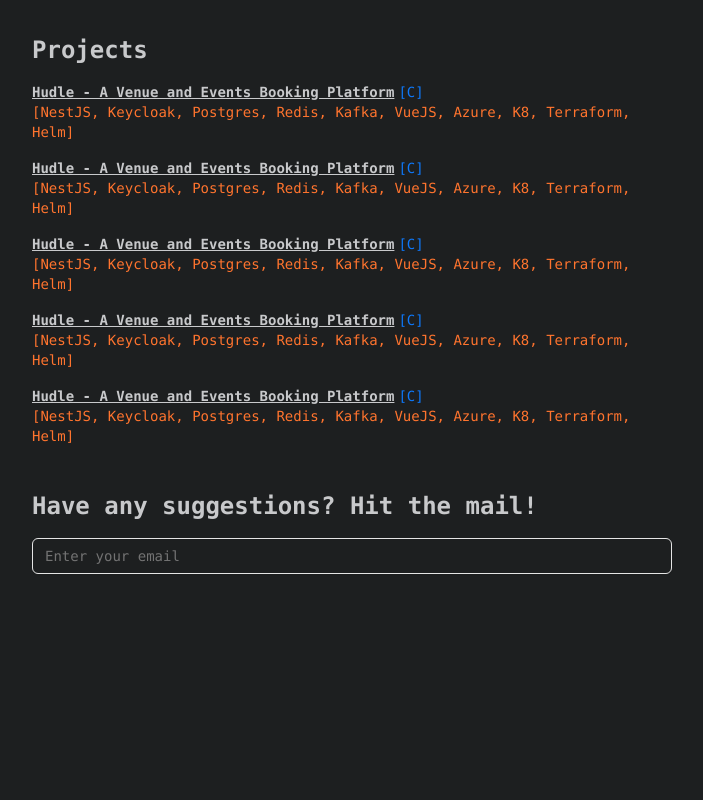
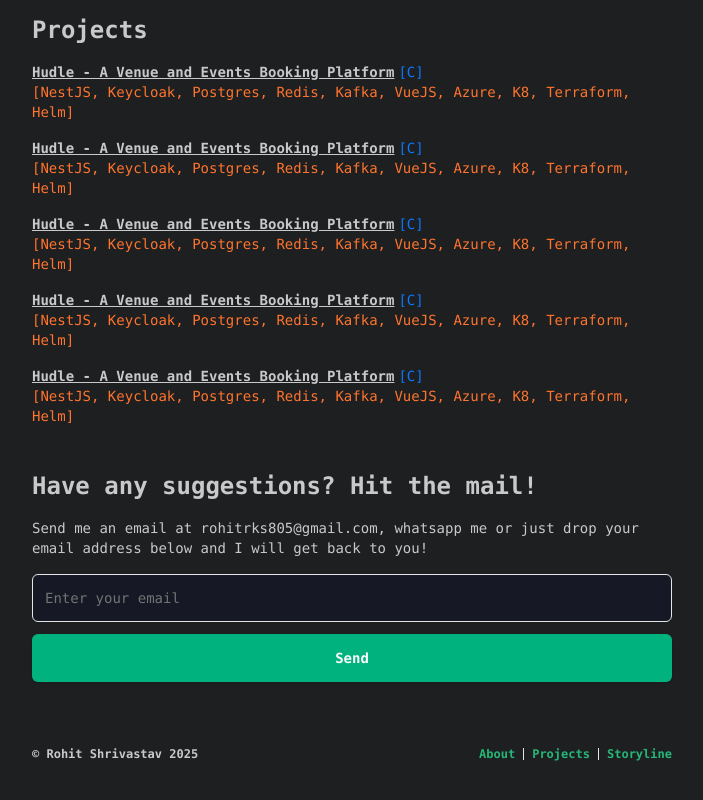
Before and after one commit to STRANJaR/rksdotcom-portfolio, a Next.js app: page / in a window 1280 px wide. Shown: the part 886-1686 px from the top of the page, without its empty margins (288-991 px from the left). Before the commit the page ends 1520 px from the top, so only its background shows below. Built offline with nearby package versions, Linux system fonts and the light colour scheme.

Commit message:
blueprint

```diff
--- a/app/page.tsx
+++ b/app/page.tsx
@@ -1,4 +1,5 @@
 import Experience from '@/components/Experience'
+import Footer from '@/components/Footer'
 import Greeting from '@/components/Greeting'
 import Header from '@/components/Header'
 import Projects from '@/components/Projects'
@@ -8,13 +9,14 @@
 
 const Home = () => {
   return (
-    <main className='bg-dark-1 flex flex-col gap-6 py-10'>
-      <Header/>
-      <Greeting/>
-      <TechStack/>
-      <Experience/>
-      <Projects/>
-      <ReachOut/>
+    <main className='bg-dark-1 flex flex-col gap-6 py-5'>
+      <Header />
+      <Greeting />
+      <TechStack />
+      <Experience />
+      <Projects />
+      <ReachOut />
+      <Footer />
     </main>
   )
 }
--- /dev/null
+++ b/components/Footer.tsx
@@ -0,0 +1,27 @@
+import Link from 'next/link'
+import React from 'react'
+import { Separator } from './ui/separator'
+
+const Footer = () => {
+    return (
+        <main className='h-full w-full   flex flex-row justify-center py-5'>
+            <section className='h-full w-[50%] flex flex-col gap-4 '>
+                <div className='flex flex-row items-center justify-between '>
+                    <div>
+                        <h4 className='font-bold text-xs'> &copy; Rohit Shrivastav 2025</h4>
+                    </div>
+
+                    <div className='flex flex-row items-center h-3 gap-2'>
+                        <Link href={'#'} className='text-xs font-bold text-green-2 hover:underline'>About</Link>
+                        <Separator orientation='vertical' />
+                        <Link href={'#'} className='text-xs font-bold text-green-2 hover:underline'>Projects</Link>
+                        <Separator orientation='vertical' />
+                        <Link href={'#'} className='text-xs font-bold text-green-2 hover:underline'>Storyline</Link>
+                    </div>
+                </div>
+            </section>
+        </main>
+    )
+}
+
+export default Footer
--- a/components/Header.tsx
+++ b/components/Header.tsx
@@ -8,13 +8,14 @@
 const Header = () => {
   return (
     <main className='h-full w-full flex flex-row justify-center'>
-        <section className='h-full p-4 w-[60%] flex flex-row justify-between items-center'>
+        <section className='h-full p-4 w-[55%] flex flex-row justify-between items-center grayscale hover:grayscale-0'>
             <div className='flex flex-row items-center gap-4'>
                 <Image
                 src={'/profile_me.jpg'}
                 alt='logo'
                 width={80}
                 height={80}
+                className='rounded-full'
                 />
 
                 <div className='flex flex-col gap-2'>
--- a/components/ReachOut.tsx
+++ b/components/ReachOut.tsx
@@ -1,6 +1,7 @@
 import React from 'react'
 import { Input } from './ui/input'
 import { Mail } from 'lucide-react'
+import { Button } from './ui/button'
 
 const ReachOut = () => {
   return (
@@ -8,11 +9,15 @@
         <div className='h-full w-[50%] flex flex-col gap-4'>
             <h1 className='text-2xl font-bold'>Have any suggestions? Hit the mail!</h1>
 
-            <div>
-                {/* <div className='relative top-8 left-2'>
-                    <Mail className='h-6 w-6'/>
-                </div> */}
-                <Input className='py-4' type='email' placeholder='Enter your email'/>
+
+            <p className='text-sm'>Send me an email at rohitrks805@gmail.com, whatsapp me or just drop your email address below and I will get back to you!</p>
+            <div className='flex flex-col gap-3'>
+                <Input className='py-4 bg-dark-2' type='email' placeholder='Enter your email'/>
+                <Button
+                className='w-full h-12 font-bold bg-green-1'
+                >
+                    Send
+                </Button>
 
             </div>
         </div>
--- a/components/ui/input.tsx
+++ b/components/ui/input.tsx
@@ -8,7 +8,7 @@
       <input
         type={type}
         className={cn(
-          "flex h-9 w-full rounded-md border border-input bg-transparent px-3 py-1 text-base shadow-sm transition-colors file:border-0 file:bg-transparent file:text-sm file:font-medium file:text-foreground placeholder:text-muted-foreground focus-visible:outline-none focus-visible:ring-1 focus-visible:ring-ring disabled:cursor-not-allowed disabled:opacity-50 md:text-sm",
+          "flex h-12 w-full rounded-md border border-input bg-transparent px-3 py-3 text-base shadow-sm transition-colors file:border-0 file:bg-transparent file:text-sm file:font-medium file:text-foreground placeholder:text-muted-foreground focus-visible:outline-none focus-visible:ring-1 focus-visible:ring-ring disabled:cursor-not-allowed disabled:opacity-50 md:text-sm",
           className
         )}
         ref={ref}
```
